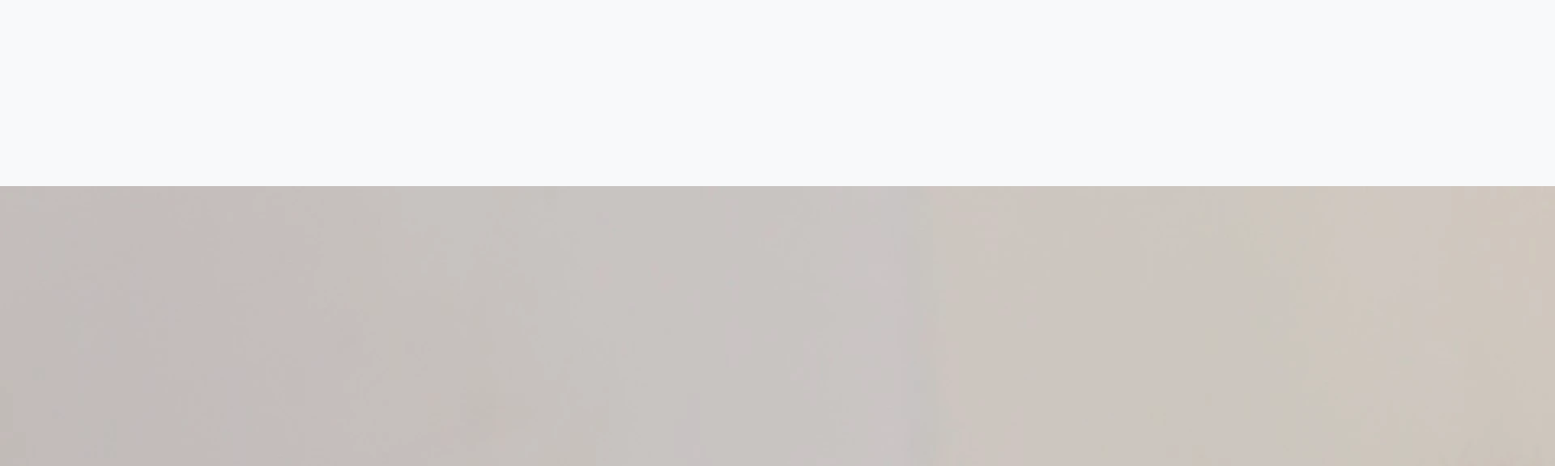
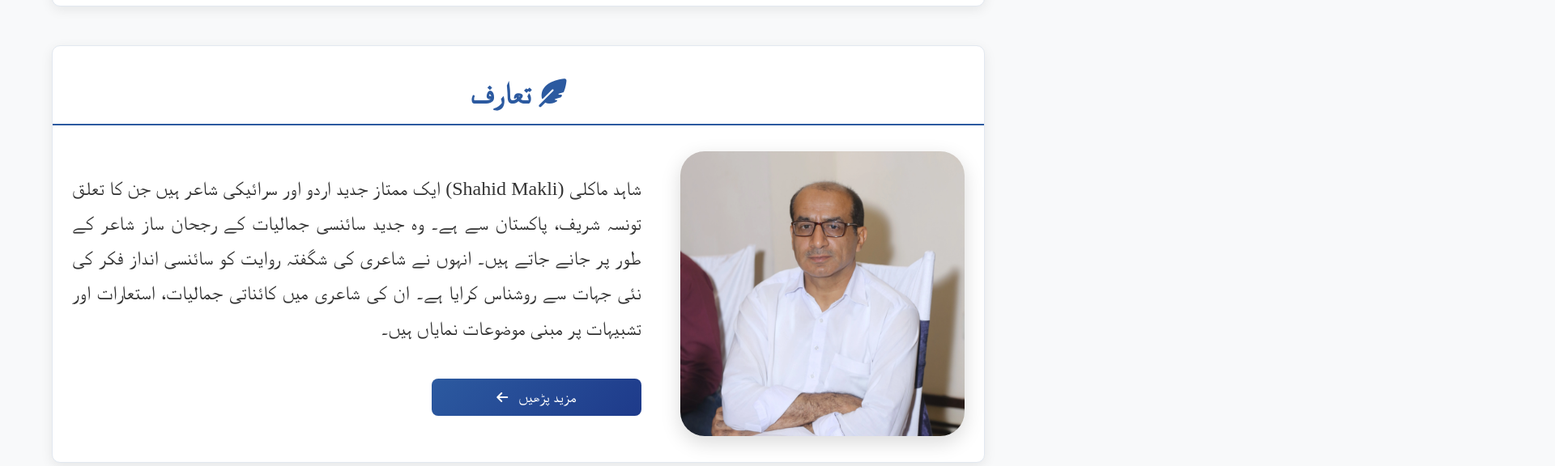
Before and after one commit to Abdullah-Shahid/Shahid-Makli-, a plain HTML site: page index.html in a window 1280 px wide. Shown: the part 1200-1776 px from the top of the page at 81% size, 1920 px wide, since content can reach past the window. Drawn offline with Linux system fonts and the light colour scheme; a web font is replaced by a local one.

Commit message:
Refactor styles for About section and update sec-title

```diff
--- a/styles.css
+++ b/styles.css
@@ -242,11 +242,14 @@ a {
 }
 
 .sec-title {
-    font-size: 2.8rem;
+    font-size: 2.2rem;
     color: var(--accent-color);
+    margin-bottom: 2rem;
     text-align: center;
-    margin-top: 3rem;
-    animation: fadeIn 0.8s ease both;
+    border-bottom: 2px solid var(--accent-color);
+    padding-bottom: 0.5rem;
+    display: inline-block;
+    width: 100%;
 }
 
 .book-shelf {
@@ -273,6 +276,107 @@ a {
 .book img:hover {
     transform: translateY(-8px);
     box-shadow: 5px 4px 10px rgb(199 199 199);
+}
+
+/* About Section  */
+.about-sec {
+    display: grid;
+    grid-template-columns: 1fr 2fr;
+    gap: 3rem;
+    align-items: center;
+    max-width: 1200px;
+    margin: 0 auto;
+    padding: 0 1.5rem;
+}
+
+.about-img {
+    border-radius: 30px;
+    overflow: hidden;
+    box-shadow: 0 8px 25px rgba(0, 0, 0, 0.15);
+    transition: transform 0.3s;
+}
+
+.about-img:hover {
+    transform: translateY(-5px);
+}
+
+.about-img img {
+    width: 100%;
+    height: auto;
+    display: block;
+    transition: transform 0.5s;
+}
+
+.about-img:hover img {
+    transform: scale(1.05);
+}
+
+.about-txt {
+    text-align: justify;
+}
+
+.about-txt p {
+    font-size: 1.5rem;
+    line-height: 1.8;
+    margin-bottom: 1.5rem;
+    color: var(--text-color);
+}
+
+.btn:hover {
+    transform: translateY(-3px);
+    box-shadow: 0 6px 15px rgba(44, 90, 160, 0.3);
+}
+
+.btn i {
+    font-size: 1rem;
+    transition: transform 0.3s;
+}
+
+.btn:hover i {
+    transform: translateX(-5px);
+}
+
+/* Responsive Design for About Section */
+@media screen and (max-width: 1024px) {
+    .about-sec {
+        grid-template-columns: 1fr;
+        gap: 2rem;
+        text-align: center;
+    }
+
+    .about-img {
+        max-width: 300px;
+        margin: 0 auto;
+    }
+
+    .about-txt {
+        text-align: center;
+    }
+
+    .about-txt p {
+        font-size: 1.3px;
+    }
+
+}
+
+@media screen and (max-width: 640px) {
+    .section {
+        margin: 2rem 0;
+        padding: 1rem 0;
+    }
+
+    .sec-title {
+        font-size: 1.8rem;
+    }
+
+    .about-txt p {
+        font-size: 1.1rem;
+    }
+
+    .btn {
+        padding: 0.7rem 1.2rem;
+        font-size: 1rem;
+    }
 }
 
 /* Book Page Styles */
@@ -339,6 +443,7 @@ a {
     border: 1px solid var(--nav-link-color);
 }
 
+.btn,
 .download-btn,
 .order-btn {
     background: linear-gradient(135deg, var(--accent-color) 0%, #1e3a8a 100%);
```
